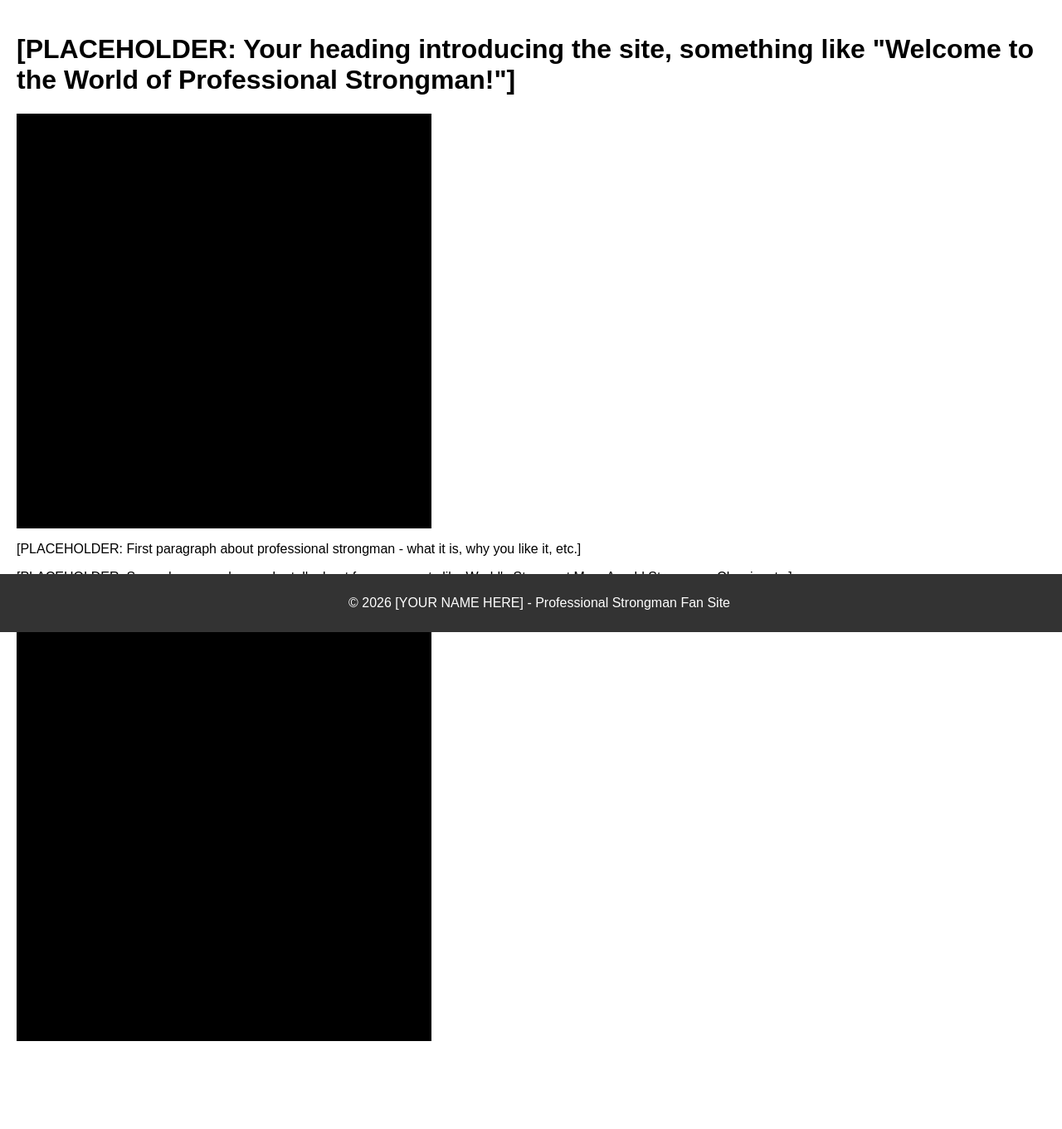
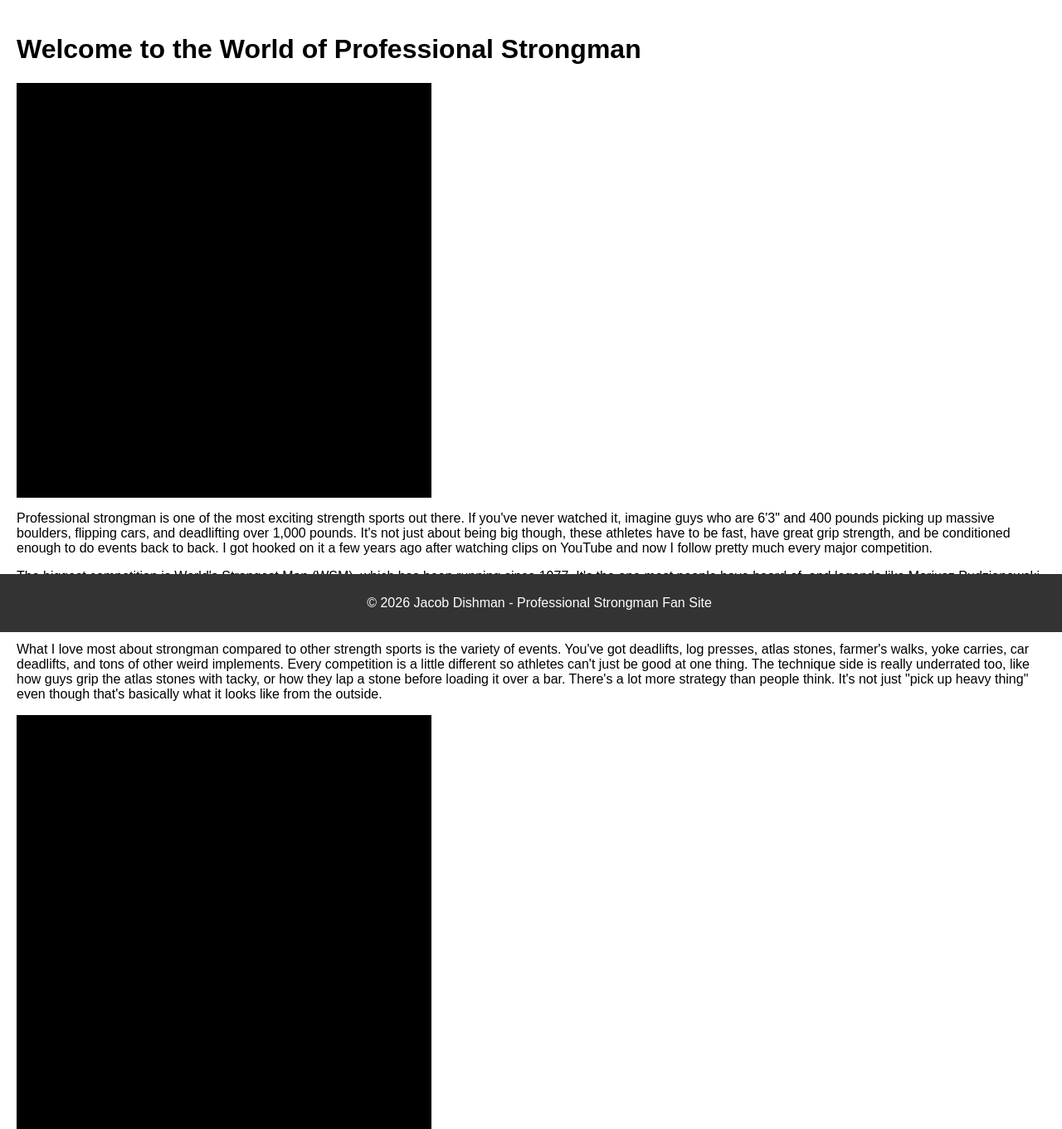
Before and after one commit to JacobDishman/Professional-Strongman, an ASP.NET Core app: page / in a window 1280 px wide. Shown: the part 38-1399 px from the top of the page at 83% size. Before the commit the page ends 1293 px from the top, so only its background shows below. Run offline with ASP.NET Core 8, Linux system fonts and the light colour scheme.

Commit message:
Fill in strongman content and placeholders with real info
Added paragraphs about WSM, Arnold Classic, athletes like Hooper
and Stoltman, event types, and technique details. Updated footer
with name and calculator description.

https://claude.ai/code/session_01TYgkwQ2qreYZdauJwJnxPR

```diff
--- a/Professional Strongman/Views/Home/Calculator.cshtml
+++ b/Professional Strongman/Views/Home/Calculator.cshtml
@@ -3,7 +3,8 @@
 }
 
 <h1>Strongman Tutoring Calculator</h1>
-<p>Want to learn about professional strongman? Enter how many hours you need and I'll calculate the cost!</p>
+<p>Want to learn about professional strongman? Whether you need help understanding events, training
+   programming, or competition strategy, enter how many hours you need and I'll calculate the cost.</p>
 
 <!-- input for number of hours -->
 <label for="hours">Number of Hours:</label>
--- a/Professional Strongman/Views/Home/Index.cshtml
+++ b/Professional Strongman/Views/Home/Index.cshtml
@@ -3,23 +3,37 @@
 }
 
 <!-- main heading -->
-<h1>[PLACEHOLDER: Your heading introducing the site, something like "Welcome to the World of Professional Strongman!"]</h1>
+<h1>Welcome to the World of Professional Strongman</h1>
 
-<!-- first image -->
-<img src="~/images/strongman1.jpg" alt="[PLACEHOLDER: describe image 1]" width="500" />
+<!-- first image - atlas stones -->
+<img src="~/images/strongman1.jpg" alt="Athlete loading atlas stones in competition" width="500" />
 
 <!-- paragraphs about the hobby -->
 <p>
-    [PLACEHOLDER: First paragraph about professional strongman - what it is, why you like it, etc.]
+    Professional strongman is one of the most exciting strength sports out there. If you've never watched it,
+    imagine guys who are 6'3" and 400 pounds picking up massive boulders, flipping cars, and deadlifting
+    over 1,000 pounds. It's not just about being big though, these athletes have to be fast, have great
+    grip strength, and be conditioned enough to do events back to back. I got hooked on it a few years ago
+    after watching clips on YouTube and now I follow pretty much every major competition.
 </p>
 
 <p>
-    [PLACEHOLDER: Second paragraph - maybe talk about famous events like World's Strongest Man, Arnold Strongman Classic, etc.]
+    The biggest competition is World's Strongest Man (WSM), which has been running since 1977. It's the one
+    most people have heard of, and legends like Mariusz Pudzianowski, Brian Shaw, and Hafthor Bjornsson
+    (aka The Mountain from Game of Thrones) have all won it. Then there's the Arnold Strongman Classic
+    which is usually considered the hardest single contest because the events are so heavy. The Rogue
+    Invitational is a newer one that's gotten really big too. Right now the sport is kind of in a golden
+    era with guys like Mitchell Hooper, Tom Stoltman, and Oleksii Novikov all competing at an insane level.
 </p>
 
 <p>
-    [PLACEHOLDER: Third paragraph - favorite athletes, techniques, or what draws you to the sport]
+    What I love most about strongman compared to other strength sports is the variety of events. You've
+    got deadlifts, log presses, atlas stones, farmer's walks, yoke carries, car deadlifts, and tons of
+    other weird implements. Every competition is a little different so athletes can't just be good at one
+    thing. The technique side is really underrated too, like how guys grip the atlas stones with tacky,
+    or how they lap a stone before loading it over a bar. There's a lot more strategy than people think.
+    It's not just "pick up heavy thing" even though that's basically what it looks like from the outside.
 </p>
 
-<!-- second image -->
-<img src="~/images/strongman2.jpg" alt="[PLACEHOLDER: describe image 2]" width="500" />
+<!-- second image - log press -->
+<img src="~/images/strongman2.jpg" alt="Strongman athlete performing a log press overhead" width="500" />
--- a/Professional Strongman/Views/Shared/_Layout.cshtml
+++ b/Professional Strongman/Views/Shared/_Layout.cshtml
@@ -21,7 +21,7 @@
 
     <!-- footer with copyright and my name -->
     <footer>
-        <p>&copy; 2026 [YOUR NAME HERE] - Professional Strongman Fan Site</p>
+        <p>&copy; 2026 Jacob Dishman - Professional Strongman Fan Site</p>
     </footer>
 
     <!-- jquery from CDN -->
```
